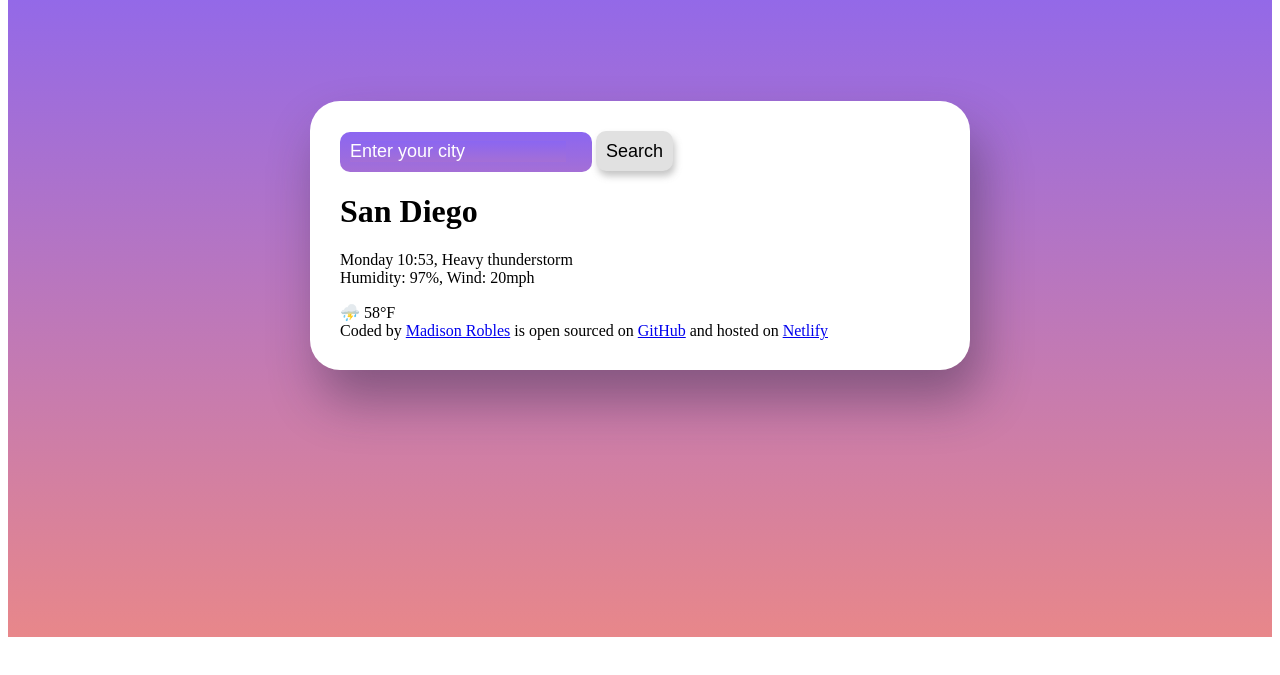
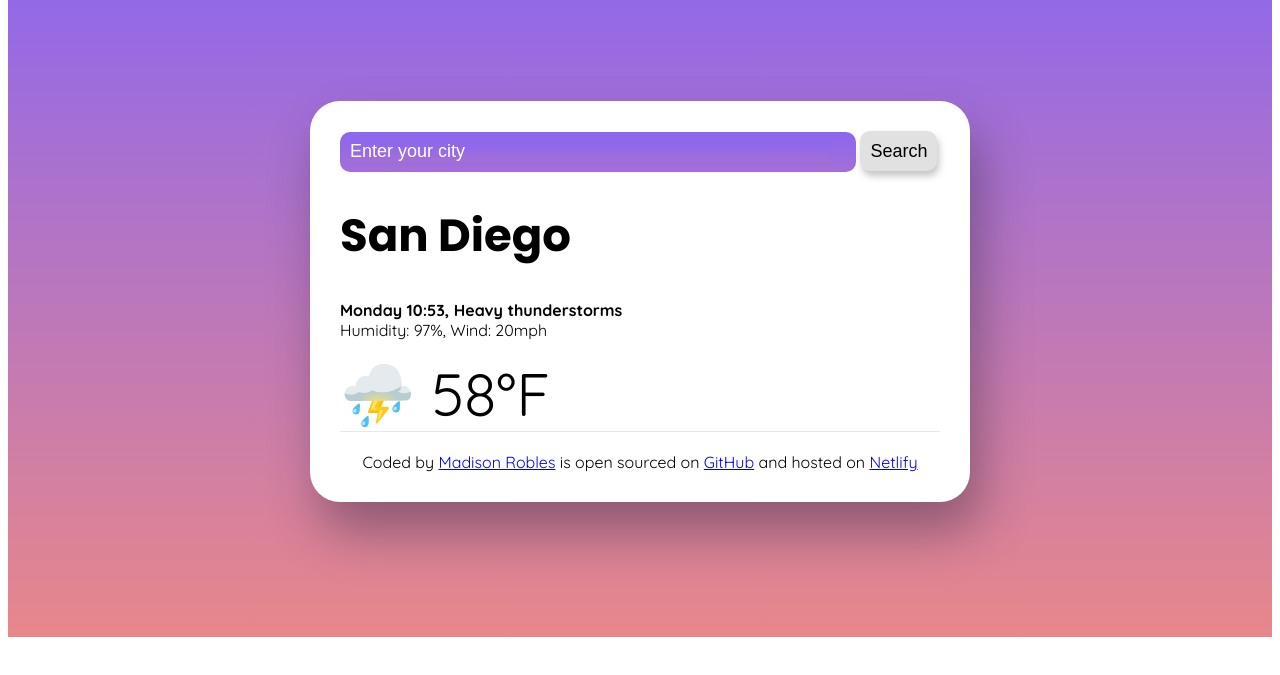
Before and after one commit to mrsmrobles/RoblesWeatherApp, a plain HTML site: page index.html in a window 1280 px wide. Shown: the part 71-746 px from the top of the page. Drawn offline with Linux system fonts and the light colour scheme.

Commit message:
Styled the current conditions and temp as well as the footer

```diff
--- a/index.html
+++ b/index.html
@@ -5,6 +5,12 @@
     <meta name="viewport" content="width=device-width, initial-scale=1.0" />
     <title>WeatherApp</title>
     <link rel="stylesheet" href="src/style.css" />
+    <link rel="preconnect" href="https://fonts.googleapis.com" />
+    <link rel="preconnect" href="https://fonts.gstatic.com" crossorigin />
+    <link
+      href="https://fonts.googleapis.com/css2?family=Poppins:wght@100;400;700&family=Quicksand:wght@300;400;700&display=swap"
+      rel="stylesheet"
+    />
   </head>
   <body>
     <main>
@@ -24,15 +30,15 @@
             <input id="search-button" type="submit" value="Search" />
           </form>
         </section>
-        <div>
+        <div class="current-conditions">
           <h1>San Diego</h1>
           <p>
-            Monday 10:53, Heavy thunderstorm
+            <strong>Monday 10:53, Heavy thunderstorms</strong>
             <br />
             Humidity: 97%, Wind: 20mph
           </p>
         </div>
-        <div>⛈️ 58°F</div>
+        <div class="current-temp">⛈️ 58°F</div>
 
         <footer>
           Coded by
--- a/src/style.css
+++ b/src/style.css
@@ -9,6 +9,11 @@ main {
 }
 h1 {
   color: rgb(0, 0, 0);
+  font-size: 45px;
+  font-family: "Poppins", sans-serif;
+}
+p {
+  font-family: "Quicksand", sans-serif;
 }
 input {
   height: 40px;
@@ -16,7 +21,11 @@ input {
   border: none;
   border-radius: 10px;
   font-size: 18px;
-  font-family: Arial, Helvetica, sans-serif;
+}
+footer {
+  border-top: 1px solid rgba(211, 211, 211, 0.528);
+  padding-top: 20px;
+  text-align: center;
 }
 input.city,
 ::placeholder {
@@ -26,6 +35,12 @@ input.city,
     rgb(164, 111, 214) 0%,
     rgb(139, 102, 241) 100%
   );
+}
+.current-temp {
+  font-size: 60px;
+}
+.city {
+  width: 86%;
 }
 #search-button {
   background-color: rgb(225, 225, 225);
@@ -42,4 +57,5 @@ input.city,
   margin: 100px auto;
   padding: 30px;
   box-shadow: 10px 30px 50px rgba(41, 34, 56, 0.41);
+  font-family: "Quicksand", sans-serif;
 }
```
